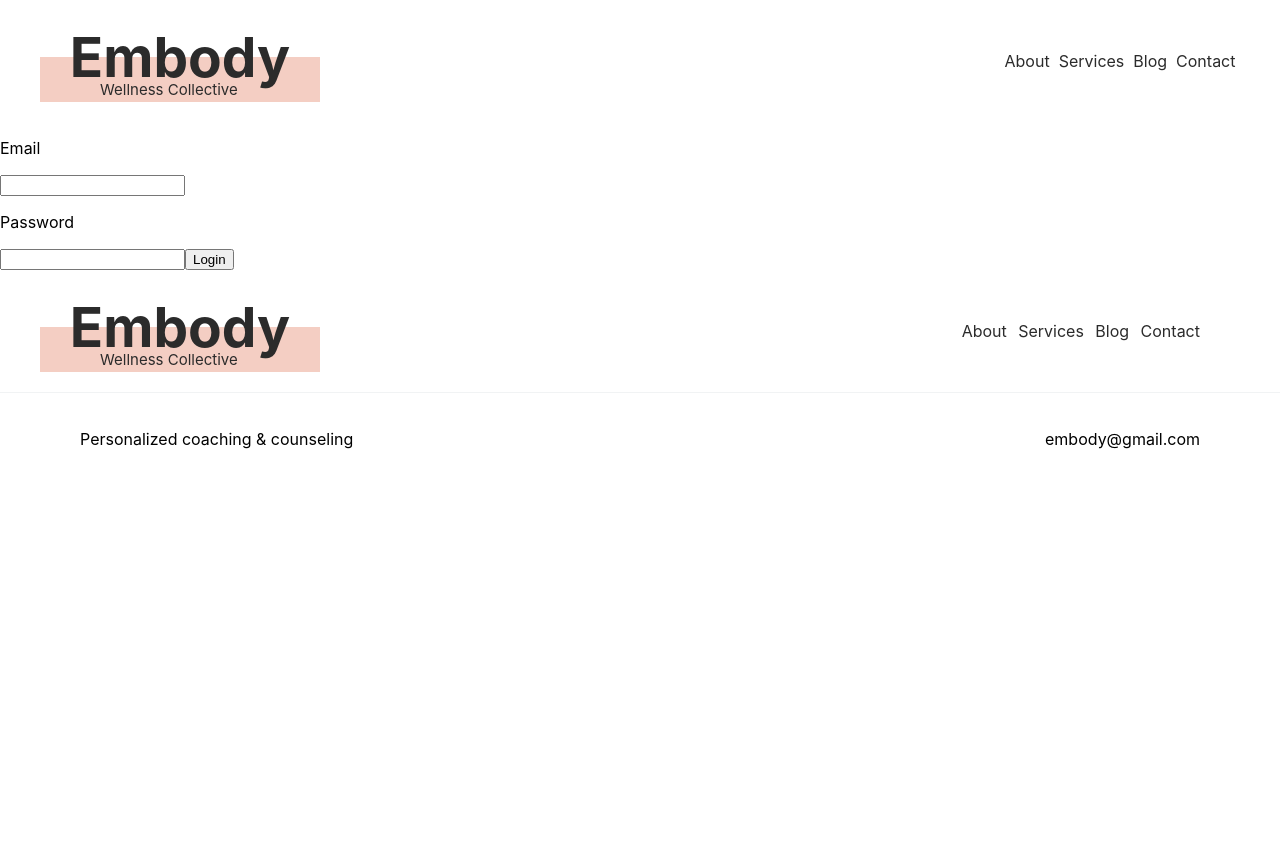
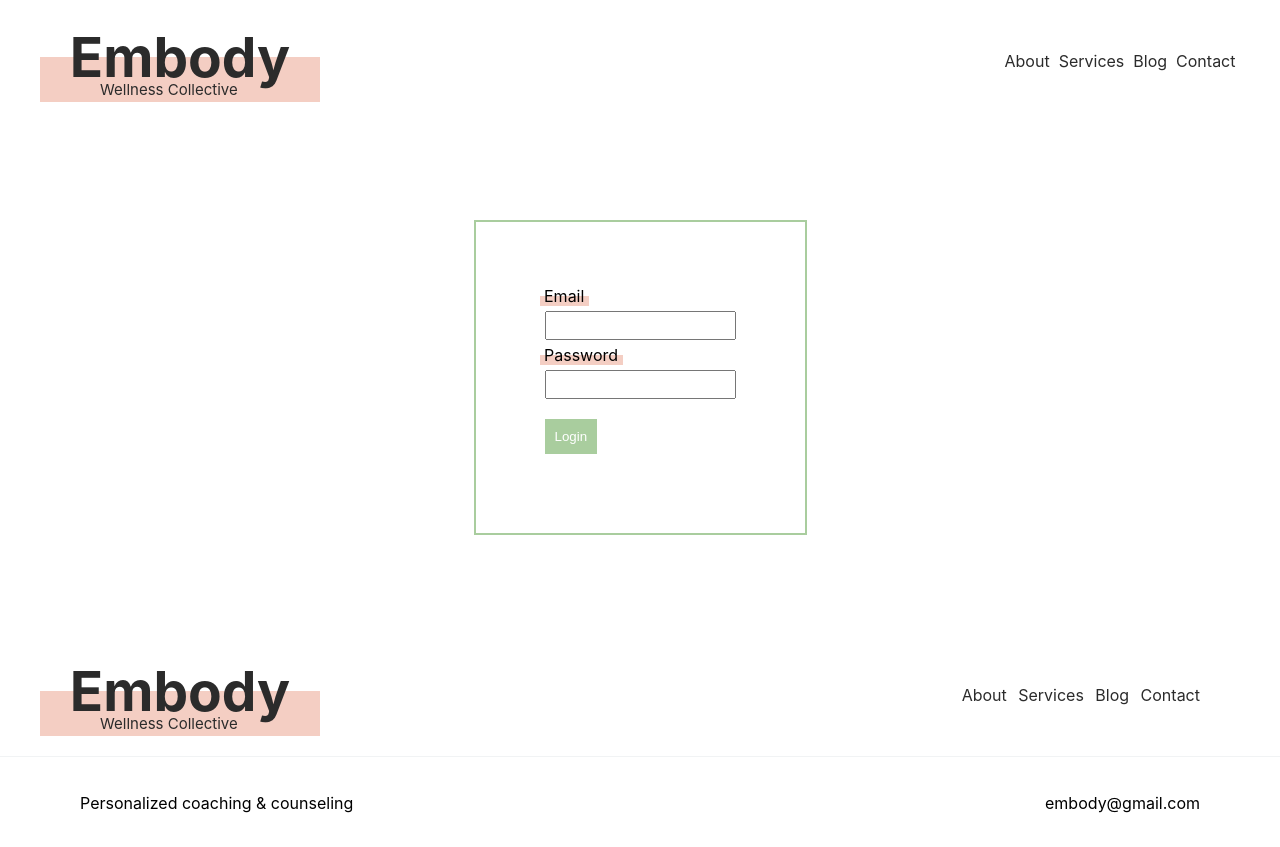
Before and after one commit to spiderthatcodes/embody, a React (Create React App) app in the folder client/: page /login in a window 1280 px wide. Before the commit the page ends 800 px from the top, so only its background shows below. Built offline with nearby package versions, Linux system fonts and the light colour scheme.

Commit message:
login stuff

```diff
--- a/client/src/pages/Login/Login.tsx
+++ b/client/src/pages/Login/Login.tsx
@@ -1,25 +1,49 @@
 import { FC, useState } from 'react';
+import { LoginDataType } from '../../types';
 import Layout from '../../components/Layout/Layout';
+import { Container, LoginBox } from './style';
 
 const Login: FC = () => {
     const [email, setEmail] = useState<string>('');
     const [password, setPassword] = useState<string>('');
 
     const handleLogin = () => {
-        const loginData = {
+        const loginData: LoginDataType = {
             email: email,
-            password: password
-        }
+            password: password,
+        };
         console.log(loginData);
-    }
+    };
 
     return (
         <Layout>
-            <p>Email</p>
-            <input value={email} type="text" onChange={(e) => setEmail(e.target.value)} required />
-            <p>Password</p>
-            <input value={password} type="password" onChange={(e) => setPassword(e.target.value)} required />
-            <button onClick={() => handleLogin}>Login</button>
+            <Container>
+                <LoginBox>
+                    <label>
+                        <span>&nbsp;Email&nbsp;</span>
+                        <br />
+                        <input
+                            value={email}
+                            type='text'
+                            onChange={(e) => setEmail(e.target.value)}
+                            required
+                        />
+                    </label>
+                    <br />
+                    <label>
+                        <span>&nbsp;Password&nbsp;</span>
+                        <br />
+                        <input
+                            value={password}
+                            type='password'
+                            onChange={(e) => setPassword(e.target.value)}
+                            required
+                        />
+                    </label>
+                    <br />
+                    <button onClick={() => handleLogin}>Login</button>
+                </LoginBox>
+            </Container>
         </Layout>
     );
 };
--- /dev/null
+++ b/client/src/pages/Login/style.ts
@@ -0,0 +1,32 @@
+import styled from 'styled-components';
+import { colors } from '../../theme';
+
+export const Container = styled.div`
+    display: flex;
+    justify-content: center;
+    align-items: center;
+    width: 100%;
+    height: 64vh;
+`;
+
+export const LoginBox = styled.div`
+    padding: 5%;
+    border: 2px solid ${colors.mint};
+
+    input {
+        padding: 5px;
+        margin: 5px;
+    }
+
+    span {
+        background: linear-gradient(to top, ${colors.peach} 50%, transparent 50%);
+    }
+
+    button {
+        background: ${colors.mint};
+        color: ${colors.white};
+        border: none;
+        padding: 10px;
+        margin: 15px 5px;
+    }
+`;
```
Also changed, not shown: client/src/types.ts (+11 -6 lines).
